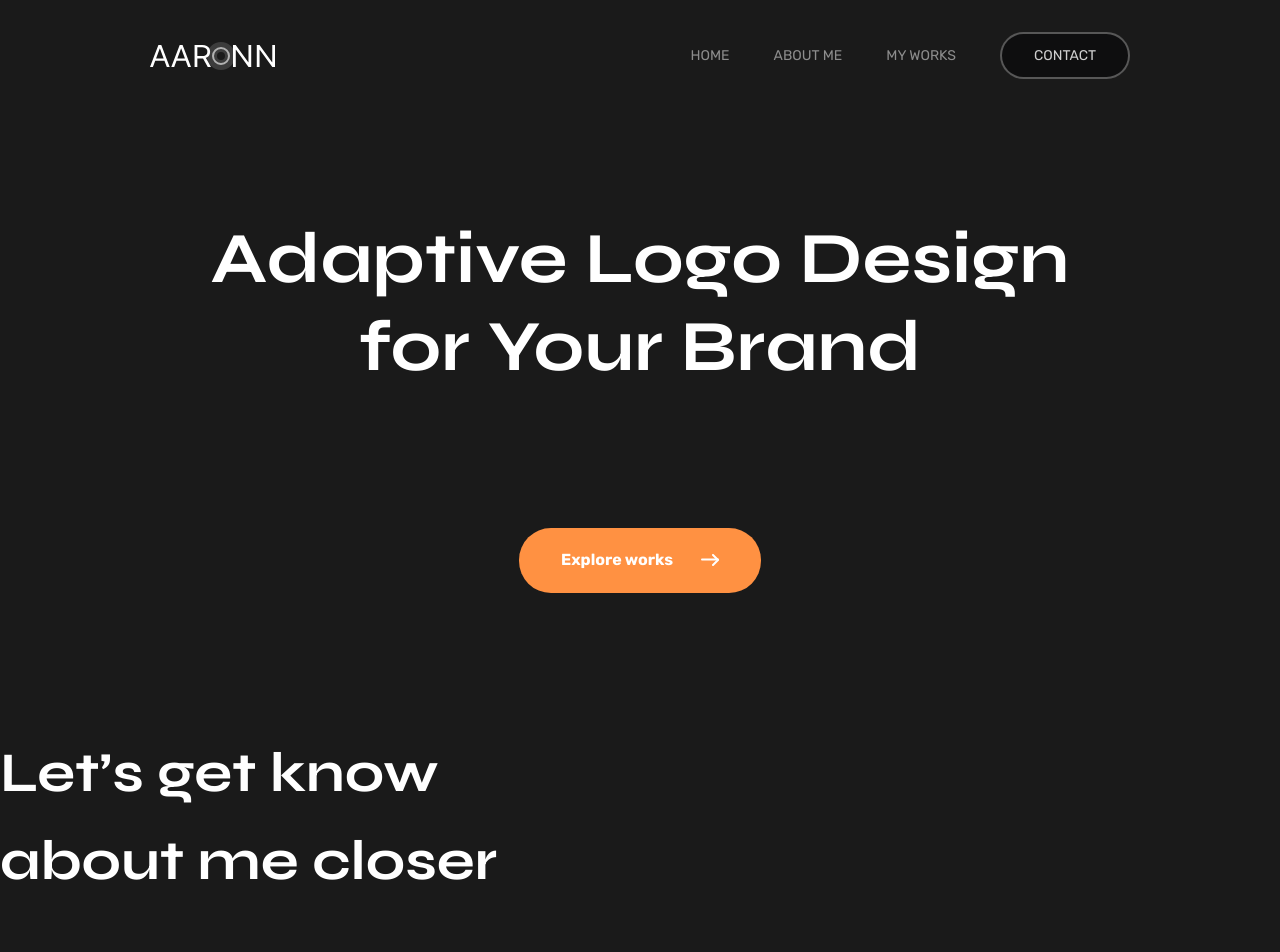
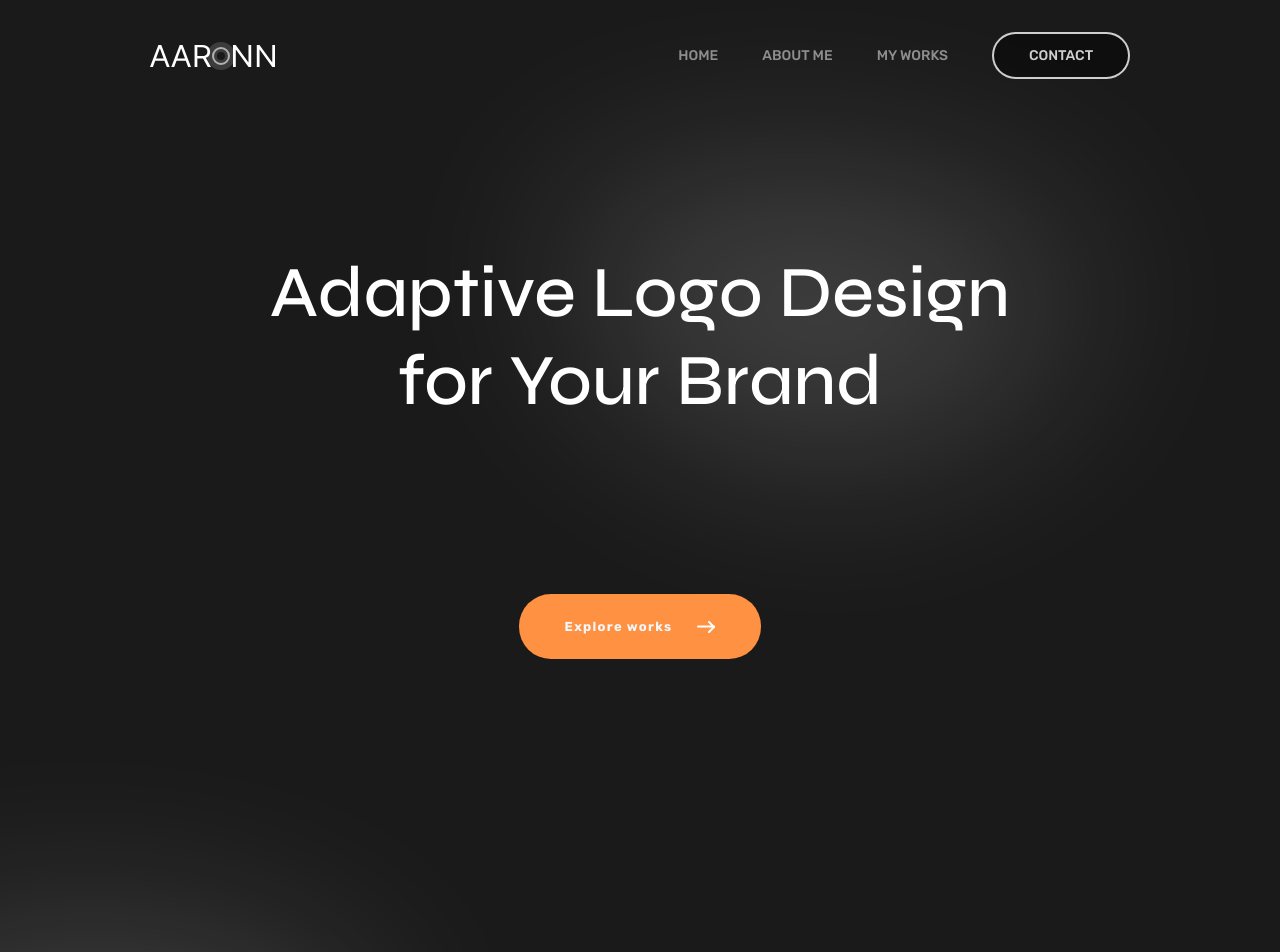
Before and after one commit to amirali-asghari/AARONN, a website: page index.html in a window 1280 px wide. Shown: the top 952 px of the page. Before the commit the page ends 905 px from the top, so only its background shows below. Drawn offline with Linux system fonts and the light colour scheme.

Commit message:
finished-this-part

```diff
--- a/index.html
+++ b/index.html
@@ -15,10 +15,9 @@
 
 <body class=" bg-[#1A1A1A]">
     <main>
-        <header class=" px-[150px] pt-[32px]">
-            <nav class=" flex w-full justify-between items-center text-white/50">
+        <header class="px-[150px] pt-[32px]">
+            <nav class="z-10 w-full flex justify-between items-center text-white/50">
                 <ul>
-                    <li>
                     <svg width="125" height="28" viewBox="0 0 125 28" fill="none" xmlns="http://www.w3.org/2000/svg">
                         <circle cx="71" cy="14" r="9" stroke="white" stroke-opacity="0.15" stroke-width="10"/>
                         <circle opacity="0.6" cx="71" cy="14" r="8" stroke="white" stroke-width="2"/>
@@ -28,49 +27,55 @@
                         <path d="M101.217 3V25H98.5246L86.0062 7.72656H85.7819V25H83V3H85.6921L98.2554 20.3164H98.4797V3H101.217Z" fill="white"/>
                         <path d="M125 3V25H122.308L109.789 7.72656H109.565V25H106.783V3H109.475L122.039 20.3164H122.263V3H125Z" fill="white"/>
                         </svg>
-
-                    </li>
                 </ul>
-                <ul class=" flex justify-between items-center gap-11 text-[14px]  Rubik">
-                    <li>
-                        <a href="./index.html">HOME</a>
-                    </li>
-                    <li>
-                        <a href="./index.html">ABOUT ME</a>
-                    </li>
-                    <li>
-                        <a href="./index.html">MY WORKS</a>
-                    </li>
-                    <li>
-                        <a href="./index.html" class=" w-[130px] h-[47px] bg-[#030304]/50 rounded-[30px] flex items-center justify-center border-2 border-white/30 text-white/80">CONTACT</a>
-                    </li>
+                <ul class="flex items-center justify-between gap-11 text-[14px] font-medium Rubik">
+                    <li><a href="./index.html">HOME</a></li>
+                    <li><a href="./index.html">ABOUT ME</a></li>
+                    <li><a href="./index.html">MY WORKS</a></li>
+                    <li><a href="./index.html" class="w-[138px] h-[47px] bg-[#030304]/50 rounded-[30px] flex items-center justify-center text-white/80 border-2">CONTACT</a></li>
                 </ul>
             </nav>
-            <div class="wraper flex flex-col justify-evenly h-[650px] items-center">
-                <h1 class="syne text-[#fff] text-[72px] text-center font-bold leading-22 relative" >
-                    Adaptive Logo Design <br/> for Your Brand
-                </h1>
-                <a href="" class="flex items-center bg-[#FF9142] text-white w-[242px] h-[65px] justify-center rounded-4xl gap-7 Rubik font-bold" >
-                    Explore works
-                    <svg width="18" height="12" viewBox="0 0 18 12" fill="none" xmlns="http://www.w3.org/2000/svg">
-                        <path d="M1 5.5H17" stroke="white" stroke-width="2" stroke-linecap="round" stroke-linejoin="round"/>
-                        <path d="M12 1L17 6L12 11" stroke="white" stroke-width="2" stroke-linecap="round" stroke-linejoin="round"/>
+            <div class="flex justify-evenly ab flex-col items-center h-[750px]">
+              <h1 class="z-10 text-[72px] text-[#fff] relative font-medium leading-22 text-center syne">Adaptive Logo Design <br>for Your Brand</h1>
+              <svg class="absolute right-0 top-0" width="917" height="651" viewBox="0 0 917 651" fill="none" xmlns="http://www.w3.org/2000/svg">
+                <g filter="url(#filter0_f_101_462)">
+                <path d="M485.187 449.805C580.282 443.548 642.347 408.446 702.715 326.776C825.011 161.329 110.485 108.772 209.995 290.534C272.738 405.139 363.72 457.796 485.187 449.805Z" fill="white" fill-opacity="0.18"/>
+                </g>
+                <defs>
+                <filter id="filter0_f_101_462" x="0.454956" y="-23.6465" width="916.391" height="674.24" filterUnits="userSpaceOnUse" color-interpolation-filters="sRGB">
+                <feFlood flood-opacity="0" result="BackgroundImageFix"/>
+                <feBlend mode="normal" in="SourceGraphic" in2="BackgroundImageFix" result="shape"/>
+                <feGaussianBlur stdDeviation="100" result="effect1_foregroundBlur_101_462"/>
+                </filter>
+                </defs>
                 </svg>
 
-                </a>
+              <a class="z-10 text-[13px] bg-[#FF9142] text-[#F4F7FA] flex justify-center items-center w-[242px] h-[65px] rounded-4xl gap-[25px] font-bold tracking-widest Rubik" href="">Explore works               <svg width="18" height="12" viewBox="0 0 18 12" fill="none" xmlns="http://www.w3.org/2000/svg">
+                <path  d="M1 5.5H17" stroke="white" stroke-width="2" stroke-linecap="round" stroke-linejoin="round"/>
+                <path d="M12 1L17 6L12 11" stroke="white" stroke-width="2" stroke-linecap="round" stroke-linejoin="round"/>
+                </svg></a>
             </div>
-
         </header>
-        <section class="about-me px[150px] mt[100px] flex w-full justify-between items-center">
-            <div class="left-part w-[49%]">
-                <h1 class="syne text-[#fff] text-[56px] font-bold leading-22 relative">
-                    Let’s get know about me closer
-                </h1>
-                <p>
-
-                </p>
+        <section class="flex flex-row justify-between items-center w-full px-[150px] h-[100vh]">
+          <div class="left w-[60%] relative">
+            <h2 class="text-[56px] text-[#FFFFFF] font-bold syne">Let’s get know <br> about me closer</h2>
+            <p class="text-[18px] text-[#A8A8A8] leading-[154.5%] tracking-[5.5%] Rubik pt-[30px] pb-[70px] ">Aaronn is a New York-based visual designer focusing on branding <br> and visual identity. Her portfolio showcases her wide range of <br> work, spanning books, posters and web design.</p>
+            <a class="bg-[#FF9142] Rubik text-[16px] text-[#FDFDFD] flex justify-center items-center text-center w-[288px] h-[59px] rounded-4xl" href="">Discover More About Me</a>
           </div>
+          <div class="right w-[40%]"><img src="./src/img/Group 1000001576.png" alt=""></div>
         </section>
+        <svg class="absolute top-[730px]" width="575" height="675" viewBox="0 0 575 675" fill="none" xmlns="http://www.w3.org/2000/svg">
+          <g filter="url(#filter0_f_101_460)">
+          <path d="M143.187 473.805C238.282 467.548 300.347 432.446 360.716 350.776C483.011 185.329 -231.514 132.772 -132.004 314.534C-69.2615 429.139 21.7205 481.796 143.187 473.805Z" fill="white" fill-opacity="0.18"/>
+          </g>
+          <defs>
+          <filter id="filter0_f_101_460" x="-341.545" y="0.353516" width="916.391" height="674.24" filterUnits="userSpaceOnUse" color-interpolation-filters="sRGB">
+          <feFlood flood-opacity="0" result="BackgroundImageFix"/>
+          <feBlend mode="normal" in="SourceGraphic" in2="BackgroundImageFix" result="shape"/>
+          <feGaussianBlur stdDeviation="100" result="effect1_foregroundBlur_101_460"/>
+          </filter>
+          </defs>
+          </svg>
     </main>
 </body>
 </html>
```
Also changed, not shown: src/img/Group 1000001576.png (added), src/output.css. Lines whose indentation alone changed are shown as unchanged.
